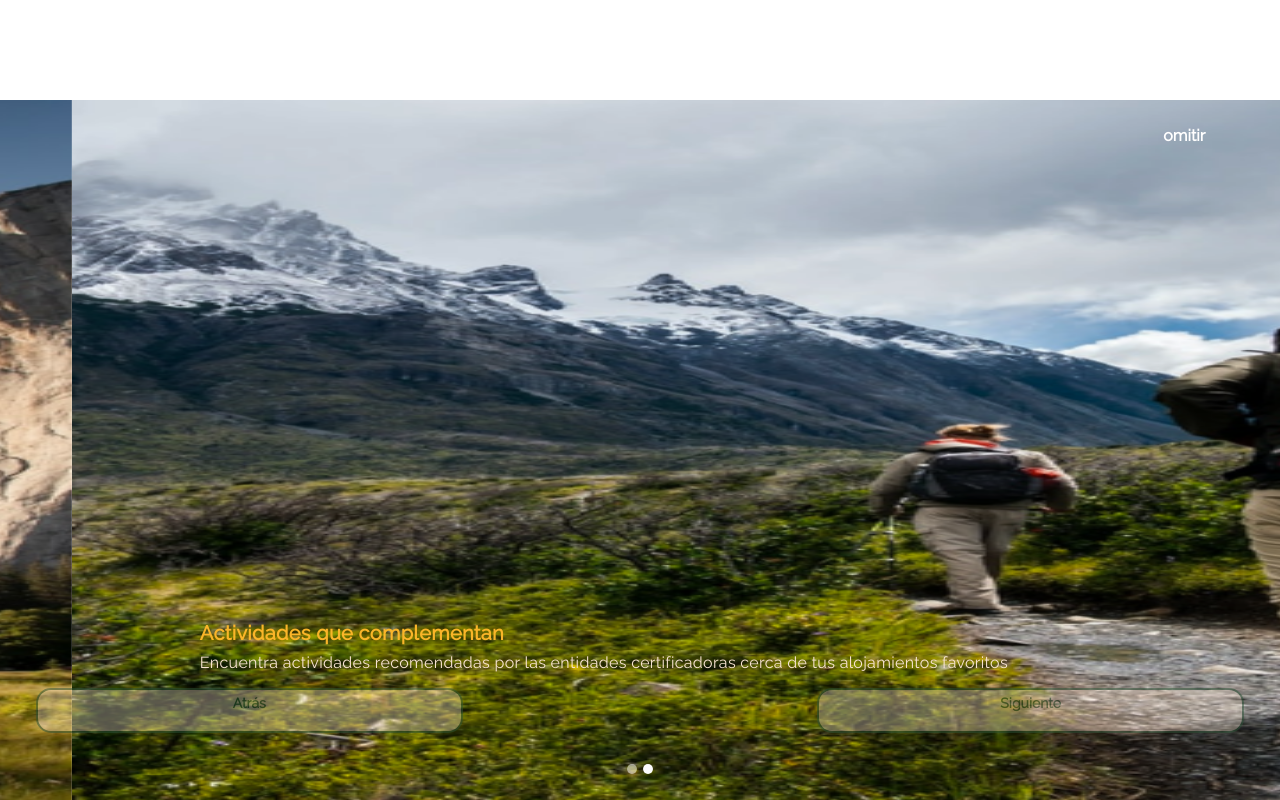
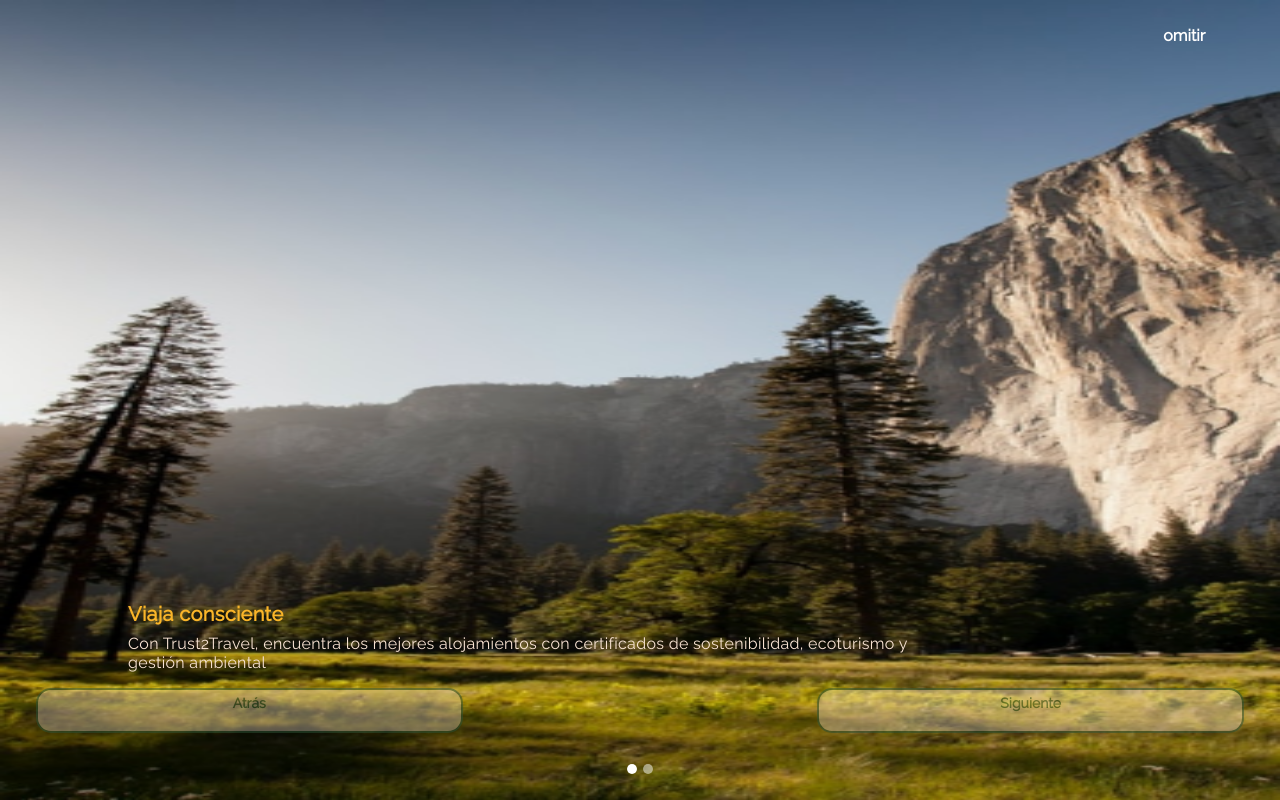
Before and after one commit to chente85417/Trust2Travel, a React (Create React App) app: page /revista in a window 1280 px wide. Built offline with nearby package versions, Linux system fonts and the light colour scheme; the HTML template or start-up script is replaced by a standard one.

Commit message:
uploaded onboarding with upper blank space fixed

```diff
--- a/src/Routing/Onboarding/Onboarding.scss
+++ b/src/Routing/Onboarding/Onboarding.scss
@@ -1,7 +1,10 @@
+/*$upper-margin: 12.5vh;*/
+$upper-margin: 0vh;
+
 #onboardingContainer{
     position: relative;
-    margin-top: 12.5vh;
-    height: 87.5vh;
+    height: calc(100vh - #{$upper-margin});
+    margin-top: #{$upper-margin};
     & #omitir{
         position: absolute;
         top: 3.28vh;
@@ -21,9 +24,9 @@
     }
     & .item{
         width: 100%;
-        height: 87.5vh;
+        height: calc(100vh - #{$upper-margin});
         & img{
-            height: 87.5vh;
+            height: calc(100vh - #{$upper-margin});
         }
     }
     & .carousel-caption{
@@ -74,7 +77,7 @@
     .carousel-control-next-icon {
         height: 5.625vh;
         width: 100%;
-        margin-top: 65vh;
+        margin-top: calc(77.5vh - #{$upper-margin});
         background-color: rgba(248, 227, 211, 0.7);
         color: #2C5337;
         background-size: 100%, 100%;
```
